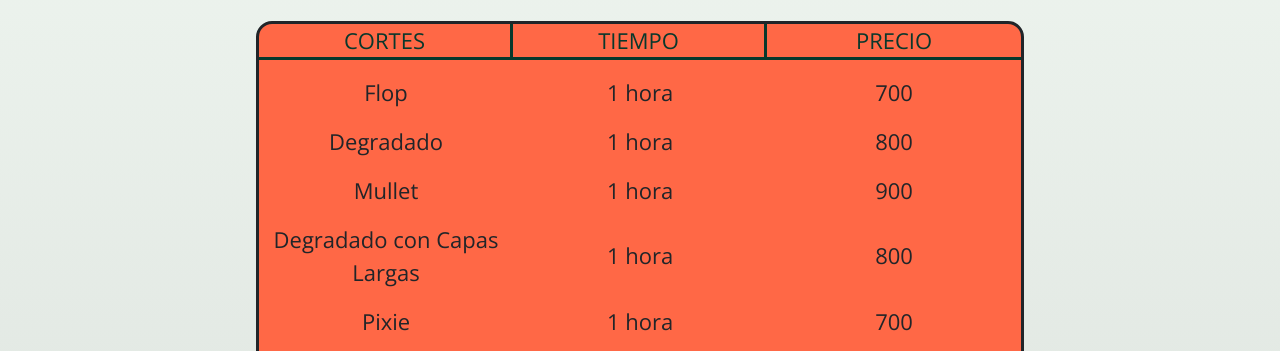
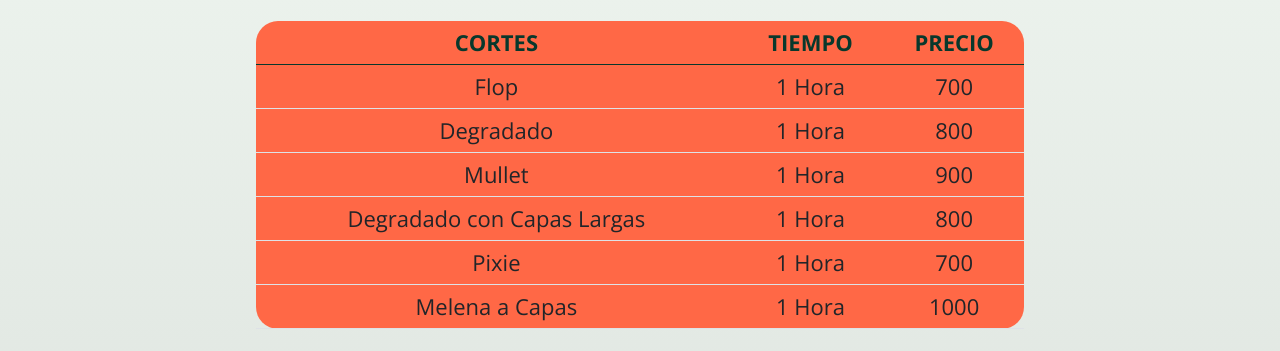
Before and after one commit to Ubelhart/va11Ubelhart, a website: page pages/precios.html in a window 1280 px wide. Shown: the part 261-612 px from the top of the page. Drawn offline with nearby package versions, Linux system fonts and the light colour scheme.

Commit message:
v1.0: Version Final? del Proyecto

```diff
--- a/assets/scss/_reset.scss
+++ b/assets/scss/_reset.scss
@@ -9,3 +9,15 @@ html {
 *, *:before, *:after {
   box-sizing: inherit;
 }
+body {
+  background: linear-gradient(180deg, rgba(241,248,242,1) 0%, rgba(222,228,223,1) 100%);
+  font-size: 1.6rem;
+  font-family: "Open Sans", sans-serif;
+  min-height: 100vh;
+  height: 100%;
+  display: flex;
+  flex-flow: column nowrap;
+  justify-content: space-between;
+  gap: $espacio;
+  overflow-y: scroll;
+}
--- a/assets/scss/components/_buttons.scss
+++ b/assets/scss/components/_buttons.scss
@@ -1,12 +1,14 @@
 .button {
+    display: inline-block;
     padding: $espacio / 1.2;
     border: none;
     border-radius: 0.3em;
     background-color: $colorPrimarioClaro;
     color: #f1f8f2;
-    transition: all 250ms;
+    transition: all 500ms;
     &:hover {
-      padding: $espacio;
+      transform: scale(1.05);
       background-color: $colorPrimario;
+      color: $colorFondo;
     }
   }
--- a/assets/scss/components/_form.scss
+++ b/assets/scss/components/_form.scss
@@ -1,5 +1,5 @@
 form {
-  width: 90vw;
+  width: 80vw;
   margin: 0 auto;
   .frame{
     @extend .frame__field;
@@ -20,7 +20,7 @@ form {
     }
   }
   @media only screen and (min-width: 768px) {
-    width: 75vw;
+    width: 60vw;
     .frame__field--buttons {
       flex-direction: row;
       .button {
@@ -29,11 +29,11 @@ form {
     }
   }
   @media only screen and (min-width: 992px) {
-    width: 60vw;
+    width: 40vw;
     .frame__field--buttons {
       justify-content: flex-end;
       .button {
-        width: 25%;
+        width: 35%;
       }
     }
   }
--- a/assets/scss/layout/_fonts.scss
+++ b/assets/scss/layout/_fonts.scss
@@ -1,15 +1,3 @@
-body {
-  background: linear-gradient(180deg, rgba(241,248,242,1) 0%, rgba(222,228,223,1) 100%);
-  font-size: 1.6rem;
-  font-family: "Open Sans", sans-serif;
-  min-height: 100vh;
-  height: 100%;
-  display: flex;
-  flex-flow: column nowrap;
-  justify-content: space-between;
-  gap: $espacio;
-  overflow-y: scroll;
-}
 main {
   padding: $espacio;
 }
@@ -18,6 +6,10 @@ main {
   font-size: $tamanio;
   animation-name: $nombre;
   animation-duration: $duracion;
+  text-transform: uppercase;
+  text-align: center;
+  margin: $espacio;
+  font-weight: 700;
 }
 h1 {
   @include fuente( $colorPrimario, 4rem, titulo, 800ms );
@@ -31,12 +23,6 @@ h3 {
 p {
   font-size: 2.2rem;
   text-align: center;
-}
-h1, h2, h3 {
-  text-transform: uppercase;
-  text-align: center;
-  margin: $espacio;
-  font-weight: 700;
 }
 a {
   text-decoration: none;
--- a/assets/scss/main.scss
+++ b/assets/scss/main.scss
@@ -1,6 +1,6 @@
+@import 'layout/variables';
+
 @import 'reset';
-
-@import 'layout/variables';
 @import 'layout/fonts';
 
 @import 'pages/index';
--- a/assets/scss/pages/_galeria.scss
+++ b/assets/scss/pages/_galeria.scss
@@ -8,7 +8,7 @@
   &__img{
     transition: all 500ms;
     &:hover {
-      transform: scale(1.2);
+      transform: scale(1.15);
       z-index: 1;
     }
   }
--- a/assets/scss/pages/_precios.scss
+++ b/assets/scss/pages/_precios.scss
@@ -1,23 +1,12 @@
 .price {
-  width: 90vw;
   background-color: $colorPrimarioClaro;
   margin: 0 auto;
-  border: 3px solid;
+  text-align: center;
   border-radius: $espacio;
-  display: grid;
-  justify-content: center;
-  align-items: center;
-  grid-template-columns: repeat(3, 1fr);
-  row-gap: $espacio;
+  font-size: 2.2rem;
   &__title {
     text-transform: uppercase;
     color: $colorSecundario;
-    width: 100%;
-    border-bottom: 3px solid;
-    border-right: 3px solid;
-    &--border {
-      border-right: 0;
-    }
   }
   @media only screen and (min-width: 768px) {
     width: 75vw;
--- a/assets/scss/pages/_videos.scss
+++ b/assets/scss/pages/_videos.scss
@@ -4,20 +4,23 @@
 }
 .videos {
   display: grid;
-  gap: $espacio / 2;
+  gap: $espacio * 2;
   &__section {
     display: flex;
     flex-direction: column;
     align-items: center;
     background-color: $colorSecundarioClaro;
+    box-shadow: 5px 5px 5px 5px rgba(0,0,0,0.75);
     border-radius: 1em;
+    row-gap: $espacio;
+    padding: $espacio 0;
   }
   &__video {
     @include medidas( 326px, 180px );
   }
   @media only screen and (min-width: 576px ) {
     &__video {
-      @include medidas( 426px, 240px );
+      @include medidas( 476px, 270px );
     }
   }
   @media only screen and (min-width: 768px ) {
@@ -35,7 +38,7 @@
       width: 50%;
     }
     &__video {
-      @include medidas( 476px, 270px );
+      @include medidas( 426px, 240px );
     }
   }
 }
--- a/pages/precios.html
+++ b/pages/precios.html
@@ -28,9 +28,10 @@
           <li><a href="./galeria.html">GALERÍA</a></li>
           <li><a href="./videos.html">VIDEOS</a></li>
           <li><a class="acti" href="./precios.html">PRECIOS</a></li>
+          <li><a href="./404.html">ARTICULOS</a></li>
           <li><a href="./contacto.html">CONTACTO</a></li>
         </ul>
-    </div>
+      </div>
     </nav>
   </header>
 
@@ -38,35 +39,47 @@
   <main>
     <h1>precios</h1>
 
-    <div class="price">
-      <p class="price__title">Cortes</p>
-      <p class="price__title">Tiempo</p>
-      <p class="price__title price__title--border">Precio</p>
-
-      <p>Flop</p>
-      <p>1 hora</p>
-      <p>700</p>
-
-      <p>Degradado</p>
-      <p>1 hora</p>
-      <p>800</p>
-
-      <p>Mullet</p>
-      <p>1 hora</p>
-      <p>900</p>
-
-      <p>Degradado con Capas Largas</p>
-      <p>1 hora</p>
-      <p>800</p>
-
-      <p>Pixie</p>
-      <p>1 hora</p>
-      <p>700</p>
-
-      <p>Melena a Capas</p>
-      <p>1 hora</p>
-      <p>1000</p>
-    </div>
+    <table class="table price">
+      <thead>
+        <tr>
+          <th scope="col" class="price__title">cortes</th>
+          <th scope="col" class="price__title">tiempo</th>
+          <th scope="col" class="price__title">precio</th>
+        </tr>
+      </thead>
+      <tbody>
+        <tr>
+          <td scope="row">Flop</td>
+          <td>1 Hora</td>
+          <td>700</td>
+        </tr>
+        <tr>
+          <td scope="row">Degradado</td>
+          <td>1 Hora</td>
+          <td>800</td>
+        </tr>
+        <tr>
+          <td scope="row">Mullet</td>
+          <td>1 Hora</td>
+          <td>900</td>
+        </tr>
+        <tr>
+          <td scope="row">Degradado con Capas Largas</td>
+          <td>1 Hora</td>
+          <td>800</td>
+        </tr>
+        <tr>
+          <td scope="row">Pixie</td>
+          <td>1 Hora</td>
+          <td>700</td>
+        </tr>
+        <tr>
+          <td scope="row">Melena a Capas</td>
+          <td>1 Hora</td>
+          <td>1000</td>
+        </tr>
+      </tbody>
+    </table>
 
   </main>
 
@@ -79,6 +92,7 @@
         <li><a href="./galeria.html">GALERÍA</a></li>
         <li><a href="./videos.html">VIDEOS</a></li>
         <li><a href="./precios.html">PRECIOS</a></li>
+        <li><a href="./404.html">ARTICULOS</a></li>
         <li><a href="./contacto.html">CONTACTO</a></li>
       </ul>
     </div>
```
Also changed, not shown: index.html (+3 -1 lines), pages/404.html (renamed from 404.html, +16 -14 lines), pages/contacto.html (+3 -1 lines), pages/galeria.html (+3 -1 lines), pages/videos.html (+3 -1 lines), assets/css/style.css, 1 other file.
